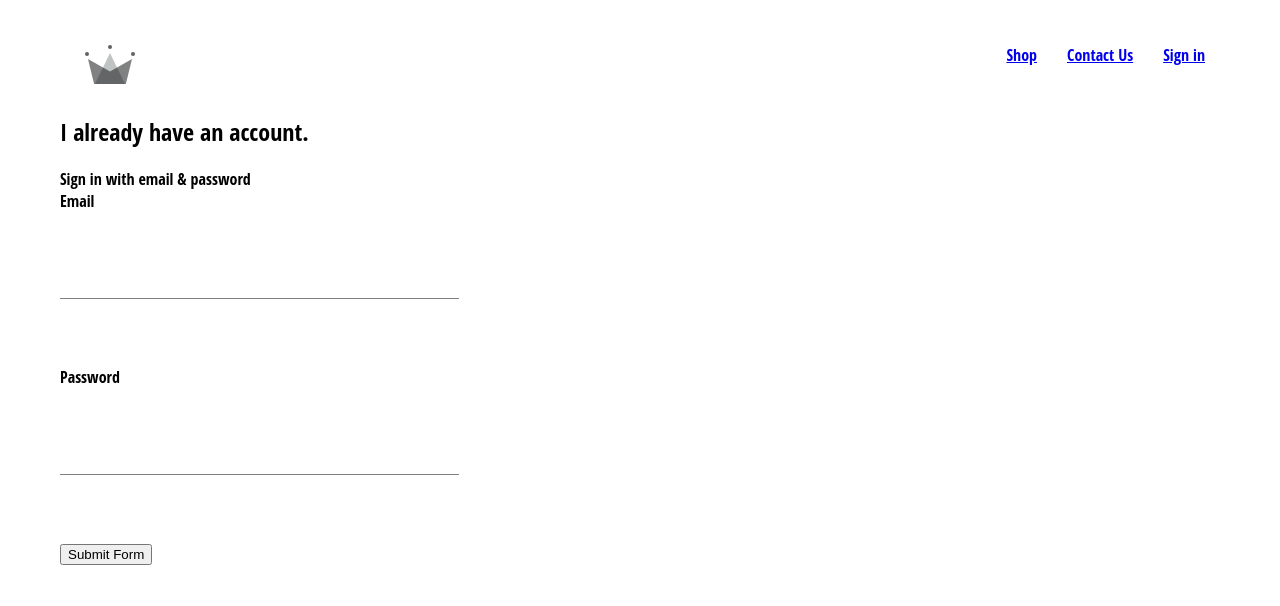
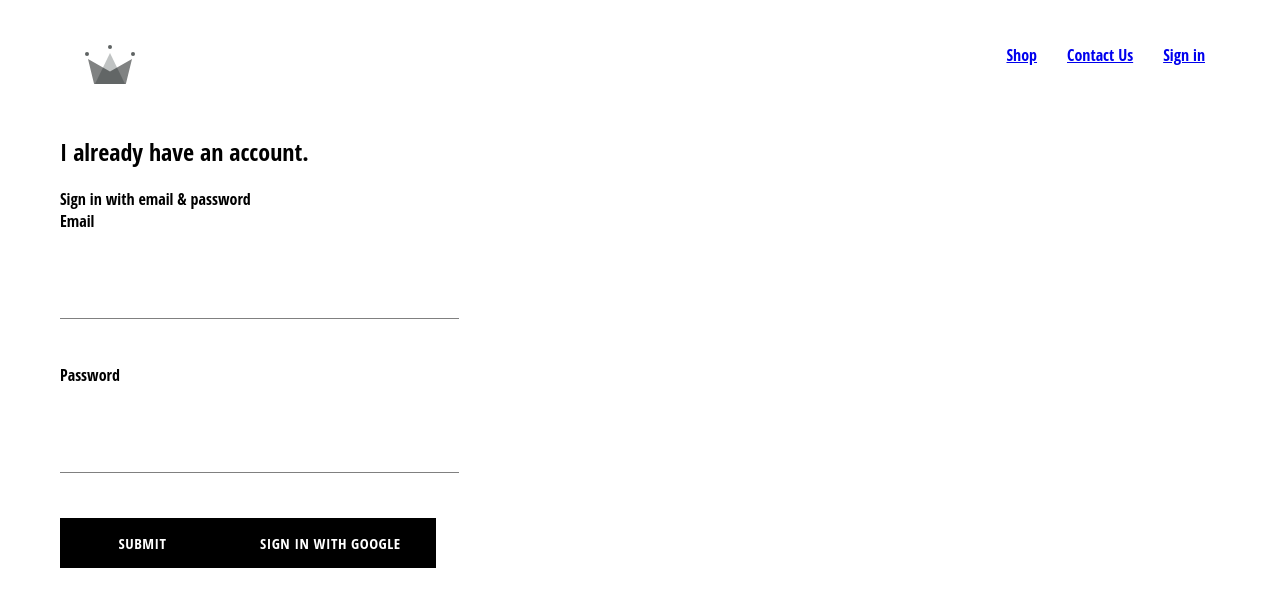
Before and after one commit to akshatz/crown-clothing, a React (Create React App) app: page /login in a window 1280 px wide. Shown: the top 606 px of the page. Built offline with nearby package versions, Linux system fonts and the light colour scheme.

Commit message:
Added firebase key to app

```diff
--- a/package.json
+++ b/package.json
@@ -6,6 +6,7 @@
     "@testing-library/jest-dom": "^4.2.4",
     "@testing-library/react": "^9.5.0",
     "@testing-library/user-event": "^7.2.1",
+    "firebase": "^7.23.0",
     "node-sass": "^4.14.1",
     "react": "^16.13.1",
     "react-dom": "^16.13.1",
--- /dev/null
+++ b/src/components/custom-button/custom-button.component.jsx
@@ -0,0 +1,11 @@
+import React from 'react';
+
+import './custom-button.styles.scss';
+
+const CustomButton = ({ children, ...otherProps }) => (
+    <button className='custom-button'>
+        {children}
+    </button>
+);
+
+export default CustomButton;
--- /dev/null
+++ b/src/components/custom-button/custom-button.styles.scss
@@ -0,0 +1,22 @@
+.custom-button {
+    min-width: 165px;
+    width: auto;
+    height: 50px;
+    letter-spacing: 0.5px;
+    line-height: 50px;
+    padding: 0 35px 0 35px;
+    font-size: 15px;
+    background-color: black;
+    color: white;
+    text-transform: uppercase;
+    font-family: 'Open Sans Condensed';
+    font-weight: bolder;
+    border: none;
+    cursor: pointer;
+
+    &:hover {
+      background-color: white;
+      color: black;
+      border: 1px solid black;
+    }
+  }
--- a/src/components/sign-in/sign-in.component.jsx
+++ b/src/components/sign-in/sign-in.component.jsx
@@ -3,7 +3,8 @@
 import './sign-in.styles.scss';
 
 import FormInput from '../form-input/form-input.component.jsx'
-
+import CustomButton from '../custom-button/custom-button.component.jsx'
+import {signInWithGoogle} from '../../firebase/firebase.utils.js';
 
 class Signin extends Component{
     constructor(props){
@@ -34,14 +35,14 @@
                 <span>Sign in with email & password </span>
 
                 <form onSubmit={this.handleSubmit}>
-                    <label>Email</label>&nbsp;
+                    <label>Email</label>
                     <FormInput
                      name="email"
                      type="email"
                      handleChange={this.handleChange}
                      value={this.state.email}
                      required
-                    /><br/>
+                    />
                     <label>Password</label>&nbsp;
                     <FormInput
                      name="password"
@@ -49,9 +50,12 @@
                      value={this.state.password}
                      handleChange={this.handleChange}
                      required
-                    /><br />
+                    />
 
-                    <input type="submit" value="Submit Form"/>
+                    <CustomButton type='submit'>Submit</CustomButton>
+                    <CustomButton onClick={signInWithGoogle}>
+                        Sign in with Google{''}
+                    </CustomButton>
                 </form>
             </div>
         )
--- a/src/components/sign-in/sign-in.styles.scss
+++ b/src/components/sign-in/sign-in.styles.scss
@@ -1,3 +1,10 @@
 .sign-in{
     width: 30vw;
+    display: flex;
+    flex-direction: column;
+
+    .title{
+        margin: 10px 0px;
+
+    }
 }
--- /dev/null
+++ b/src/firebase/firebase.utils.js
@@ -0,0 +1,25 @@
+import firebase from 'firebase/app';
+import 'firebase/firestore';
+import 'firebase/auth';
+
+const config = {
+    apiKey: "AIzaSyD1Xx73LdH040Iv6McAoQ_TwWGW0_lYCUY",
+    authDomain: "crown-db-e7da6.firebaseapp.com",
+    databaseURL: "https://crown-db-e7da6.firebaseio.com",
+    projectId: "crown-db-e7da6",
+    storageBucket: "crown-db-e7da6.appspot.com",
+    messagingSenderId: "160362007720",
+    appId: "1:160362007720:web:52e4123a72d9d13eec469d",
+    measurementId: "G-31XWFPVWYT"
+};
+
+firebase.initializeApp(config);
+
+export const auth = firebase.auth();
+export const firestore = firebase.firestore();
+
+const provider = new firebase.auth.GoogleAuthProvider();
+provider.setCustomParameters({ prompt: 'select_account' });
+export const signInWithGoogle = () => auth.signInWithPopup(provider);
+
+export default firebase;
```
Also changed, not shown: 1 other file (tests, documents, lock files or other folders).
